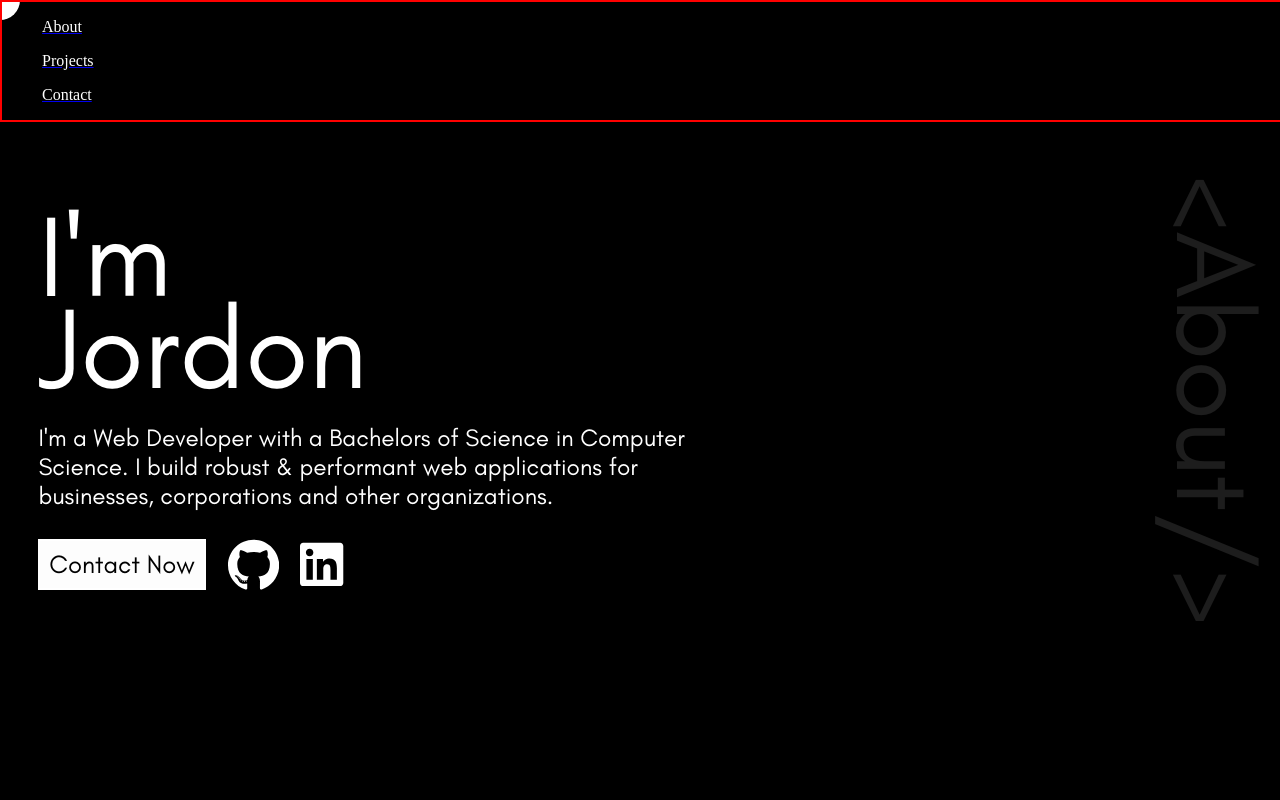
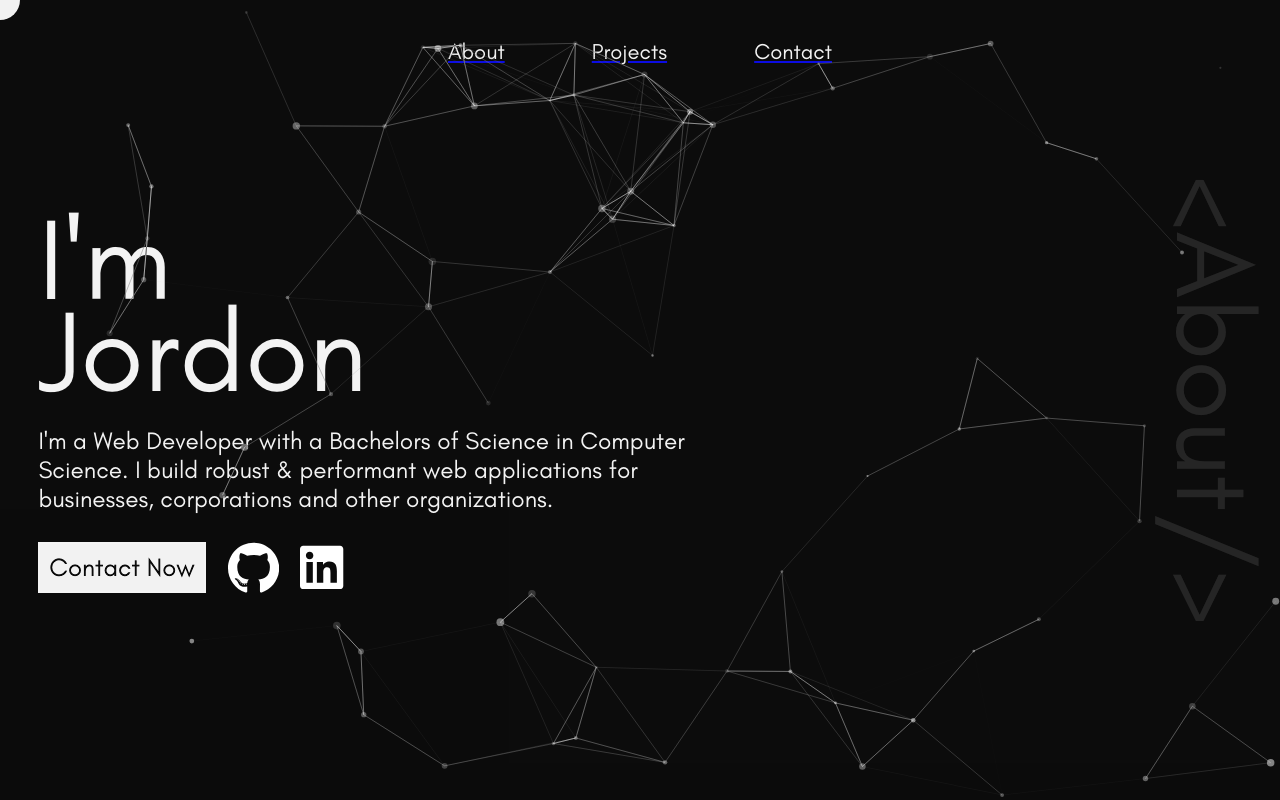
Before and after one commit to JordBant/PortfolioWebsite, a React (Vite) app: page / in a window 1280 px wide. Shown: the top 800 px of the page. Built offline with nearby package versions, Linux system fonts and the light colour scheme.

Commit message:
Added nav bar remove underline.

```diff
--- a/src/components/Navbar/Navbar.scss
+++ b/src/components/Navbar/Navbar.scss
@@ -2,27 +2,35 @@
 
 .header-menu {
     @include util.size(100vw, auto, 0, 0);
-
+    @include util.flex(center, center, null, null, null);
+    mix-blend-mode: difference;
     position: fixed;
-    border: 2px solid red;
-    z-index: 99995;
+    z-index: 9999;
 }
 
 .navbar {
-    z-index: 99999;
+    @include util.size(30%, auto, 0, 0);
+
     text-decoration: none;
     list-style: none;
-    mix-blend-mode: difference;
 
-    .nav-option {
-        list-style: none;
-        text-decoration: none;
-        color: white;
-        mix-blend-mode: difference;
+    .navbar-container {
+        @include util.flex(space-between, center, null, null, null);
+        padding: 0px;
+
+        .nav-option {
+            @include util.setFont(util.$NAV_DYNAMIC_FONT_SIZE util.$FONT-PRIM, 400, util.$TEXT-PRIM);
+            list-style: none;
+            color: white;
+        }
     }
+
 }
 
 .navbar > ul {
     list-style: none;
-    z-index: 99998;
+
+    li {
+        border: 2px sold green;
+    }
 }
--- a/src/components/Navbar/Navbar.tsx
+++ b/src/components/Navbar/Navbar.tsx
@@ -6,11 +6,12 @@ export const Navbar = () => {
   return (
     <header className="header-menu">
       <nav className="navbar">
-        <ul>
+        <ul className="navbar-container">
           {PAGE_TITLES.map((title, idx) => {
             const endpoint = title === "About" ? "/" : `${title.toLowerCase()}`;
             return (
               <li
+                className="nav-option-container"
                 key={`00${idx}--nav-item`}
                 style={{ textDecoration: "none" }}
                 onClick={() => {
--- a/src/components/SkillCarouselCrawl/SkillCarouselCrawl.scss
+++ b/src/components/SkillCarouselCrawl/SkillCarouselCrawl.scss
@@ -2,11 +2,11 @@
 
 .ticker__wrapper {
     @include util.size(100%, auto, 20px 0 px, 20px 0 20px);
-    background-color: util.$BKGR-PAGE;
+    // background-color: util.$BKGR-PAGE;
     position: relative;
     overflow: hidden;
 
-    // background-color: rgba(0, 0, 0, 0.9);
+    background-color: rgba(12, 12, 12, 0.9);
     & > .ticker {
         @include util.size(100%, auto, 0, 0);
         @include util.flex(center, center, null, null, null);
--- a/src/layouts/SidebarNavCard/SidebarNavCard.scss
+++ b/src/layouts/SidebarNavCard/SidebarNavCard.scss
@@ -8,7 +8,6 @@
     container-type: size;
 
     position: relative;
-    background-color: util.$BKGR-PAGE;
 
     &__sidebar {
         @include util.size(auto, 100%, 0, 0 7px 0);
--- a/src/pages/About/About.scss
+++ b/src/pages/About/About.scss
@@ -1,7 +1,7 @@
 @use '../../styles/partials/' as util;
 
 .about-body-container {
-    background: util.$BKGR-PRIM;
+    background: util.$BKGR-PAGE-BLK;
     background-size: util.$BKGR-SIZE;
 
     .about_body {
@@ -53,10 +53,6 @@
                 }
             }
 
-            a {
-                z-index: 9999;
-            }
-
             a > .offsite-button {
                 @include util.size(util.$OFFSITE_BUTTON_SIZE, auto, 0, 0);
                 transition: all cubic-bezier(0.25, 0.46, 0.45, 0.94) 0.3s;
--- a/src/pages/About/About.tsx
+++ b/src/pages/About/About.tsx
@@ -13,7 +13,7 @@ export const About: FC = () => {
       <>
         <Navbar />
         <div className="about_body">
-          {/* <MyParticles /> */}
+          <MyParticles />
           <h1 className="about_salutations"> I'm Jordon </h1>
           <p className="about_body_text">
             I'm a Web Developer with a Bachelors of Science in Computer Science. I build robust & performant
--- a/src/pages/Contact/Contact.scss
+++ b/src/pages/Contact/Contact.scss
@@ -1,11 +1,10 @@
 @use '../../styles/partials/index' as util;
 
 .contact-page-container {
-    background-color: util.$BKGR-PAGE;
+    background-color: util.$BKGR-PAGE-BLK;
 
     .contact-form-container {
         @include util.size(80%, 100%, 0, 40px);
-        // border: 2px solid red;
         box-sizing: border-box;
 
 
@@ -21,14 +20,6 @@
 
         .form-submit-btn {
             @include util.size(100%, null, null, 0.75rem 0 0.75rem);
-
-            // font-size: 1.25rem;
-            // line-height: 1.75rem;
-            // background-color: #2563EB;
-
-            // &:hover {
-            //     background-color: #1D4ED8;
-            // }
         }
 
     }
--- a/src/pages/Projects/Projects.scss
+++ b/src/pages/Projects/Projects.scss
@@ -2,7 +2,8 @@
 
 .projects-container {
     @include util.flex(center, center, null, null, null);
-    background-color: util.$BKGR-PAGE;
+    background-color: util.$BKGR-PAGE-BLK;
+    // background-color: util.$BKGR-PAGE;
 
     .project-display-board {
         @include util.size(88%, 100%, 0, 0);
--- a/src/styles/partials/_variables.scss
+++ b/src/styles/partials/_variables.scss
@@ -14,6 +14,7 @@ $BKGR-PAGE: #ece7dd;
 
 $TITLE_DYNAMIC_FONT_SIZE: 9vw;
 $BODY_DYNAMIC_FONT_SIZE: clamp(1.5vw, 1.9vw, 80px);
+$NAV_DYNAMIC_FONT_SIZE: clamp(22px, 1.4vw, 1.8vw);
 $PROJECT_CARD_TITLE_FONT_SIZE: clamp(1.9vw, 4vw, 50px);
 $OFFSITE_BUTTON_SIZE: 4vw;
 
@@ -33,7 +34,8 @@ $FONT-BLEND-ALT: difference;
 
 $FONT-PRIM: 'Glacial Indifference Reg';
 $SIDE_PAGE_TITLE_FONT: 'Glacial Indifference Bold';
-$INV_FONT_COLOR: rgb(236, 231, 221);
+$INV_FONT_COLOR: rgb(22, 21, 21);
+$BKGR-PAGE-BLK: rgba(12, 12, 12, 0.9);
 
 $PRIM-PARAGRAPH-COLOR: #888;
 
@@ -42,7 +44,7 @@ $ICON_SIZE: 5.4vw;
 
 // Card w/ Sidebar //
 $OPTIONS_BTN: clamp(1.3vw, 7.8%, 2.9vw);
-$SIDEBAR-COLOR: rgb(40, 40, 40);
+$SIDEBAR-COLOR: rgb(237, 238, 229);
 
 $TRANS-1: all 0.5s cubic-bezier(0.075, 0.82, 0.165, 1);
 $TRANS-2: 0.3s cubic-bezier(0.39, 0.575, 0.565, 1) all;
```
